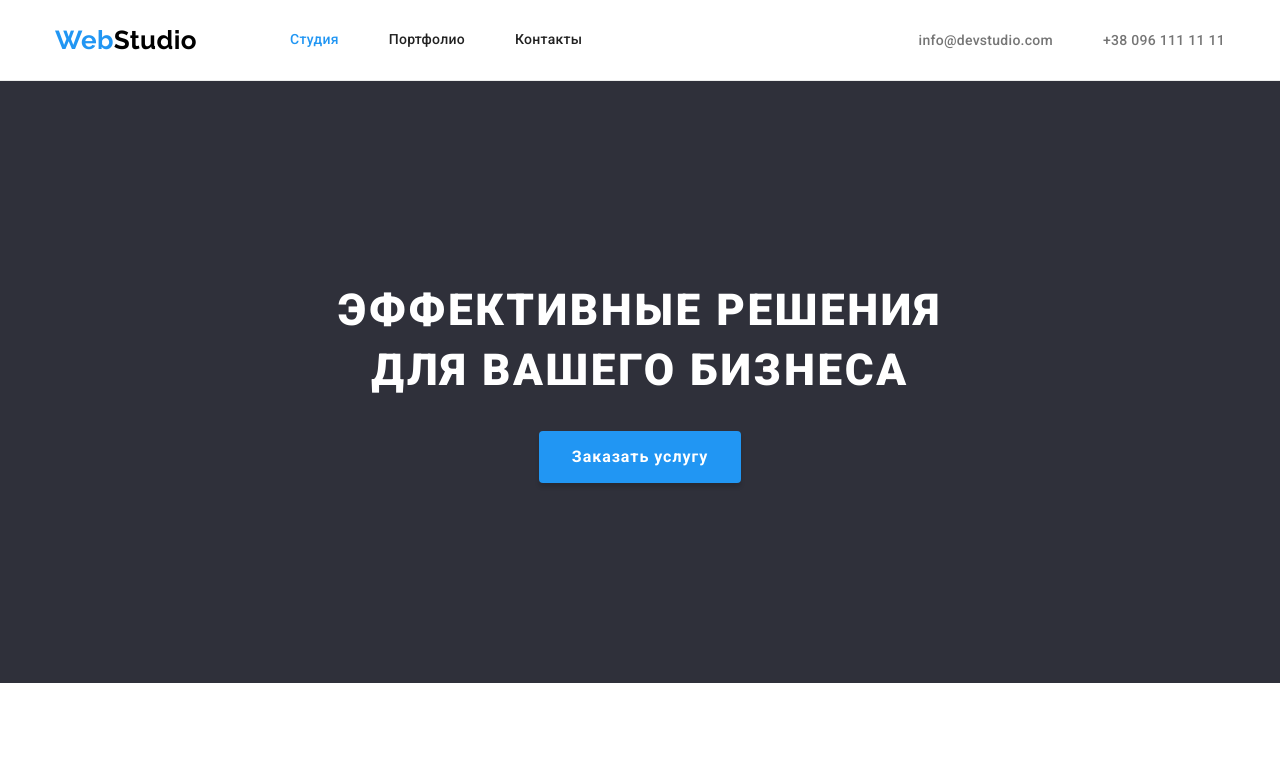
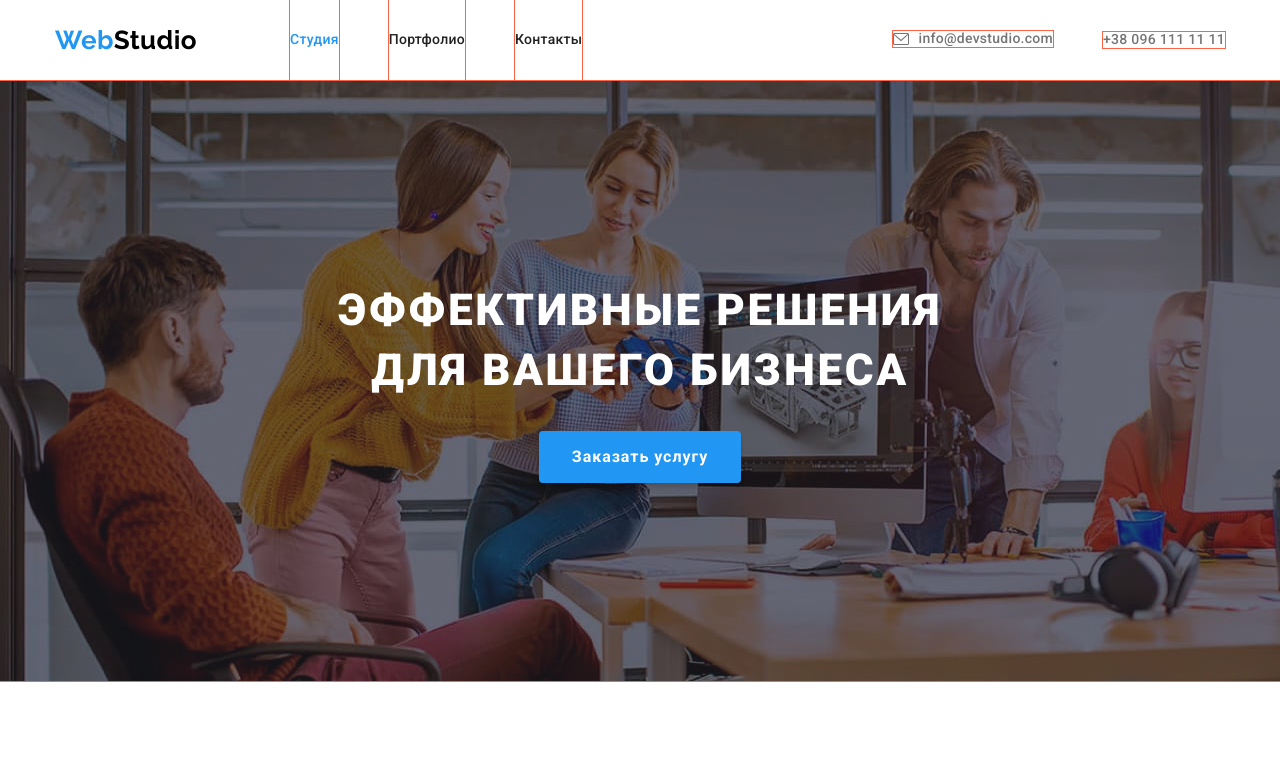
Before and after one commit to BogdanGoIT/goit-markup-hw-04, a plain HTML site: page index.html in a window 1280 px wide. Shown: the top 772 px of the page. Drawn offline with Linux system fonts and the light colour scheme.

Commit message:
делает иконку для почты

```diff
--- a/css/styles.css
+++ b/css/styles.css
@@ -59,6 +59,34 @@ body {
 
 /* header */
 
+.item .link{
+  display: inline-flex;
+outline: 1px solid tomato;
+align-items: center;
+}
+
+.link.befor::before{
+  content: "";
+  width: 16px;
+  height: 12px;
+  margin-right: 10px;
+
+  background-image: url(../images/envelope.svg);
+  background-size: contain;
+  background-repeat: no-repeat;
+}
+
+
+/* .link > .icon{
+  width: 20px;
+  height: 20px;
+  margin-right: 10px;
+  outline: 1px solid red;
+    background-color: red;
+    background-image: url(../images/boxes.jpg);
+    background-size: contain;
+} */
+
 .header {
   border-bottom: 1px solid #ececec;
 }
@@ -72,7 +100,7 @@ body {
 }
 
 .cont-header,
-.nav {
+.nav{
   display: flex;
   align-items: center;
 }
@@ -97,11 +125,6 @@ body {
 .section {
   padding-top: 94px;
   padding-bottom: 94px;
-}
-
-.section.hero {
-  padding-top: 200px;
-  padding-bottom: 200px;
 }
 
 .site-nav {
@@ -152,9 +175,24 @@ body {
 }
 
 /* HERO */
+
 .hero {
-  background-color: var(--secondary-color-fon);
   text-align: center;
+
+   background-color: var(--secondary-color-fon);
+  background-image: linear-gradient(
+    to right,
+    rgba(47, 48, 58, 0.4),
+    rgba(47, 48, 58, 0.4)
+  ), url(../images/hero.jpg);
+
+  max-width: 1600px;
+  height: 600px;
+  outline: 1px solid tomato;
+
+  margin: 0 auto;
+  padding-top: 200px;
+  padding-bottom: 200px;
 }
 
 .hero-title {
--- a/index.html
+++ b/index.html
@@ -9,7 +9,8 @@
 
     <link rel="preconnect" href="https://fonts.googleapis.com">
     <link rel="preconnect" href="https://fonts.gstatic.com" crossorigin>
-    <link href="https://fonts.googleapis.com/css2?family=Raleway:wght@700&family=Roboto:wght@400;500;700;900&display=swap"
+    <link
+        href="https://fonts.googleapis.com/css2?family=Raleway:wght@700&family=Roboto:wght@400;500;700;900&display=swap"
         rel="stylesheet">
 
     <link rel="stylesheet" href="css/modern-normalize.css">
@@ -18,6 +19,7 @@
 </head>
 
 <body>
+
     <!-- Шапка страницы -->
     <header class="header">
 
@@ -30,7 +32,9 @@
                 </a>
 
                 <ul class="site-nav list">
-                    <li class="item"><a href="" class="link current">Студия</a></li>
+                    <li class="item">
+                        <a href="" class="link current">Студия</a>
+                    </li>
                     <li class="item"><a href="./portfolio.html" class="link">Портфолио</a></li>
                     <li class="item"><a href="" class="link">Контакты</a></li>
                 </ul>
@@ -39,10 +43,15 @@
 
             <ul class="nav-contacts list">
                 <li class="item">
-                    <a href="mailto:info@devstudio.com" class="link">info@devstudio.com</a>
+                    <a href="mailto:info@devstudio.com" class="link befor">
+
+                        info@devstudio.com
+                    </a>
                 </li>
                 <li class="item">
-                    <a href="tel:+380961111111" class="link">+38 096 111 11 11</a>
+                    <a href="tel:+380961111111" class="link">
+                        +38 096 111 11 11
+                    </a>
                 </li>
 
             </ul>
@@ -92,7 +101,7 @@
             </div>
         </section>
 
-                    <!-- Чем мы занимаемся-->
+        <!-- Чем мы занимаемся-->
 
         <section class="section work">
             <div class="container">
@@ -102,14 +111,16 @@
                         <img src="./images/markup.jpg" alt="разметка" width="370" height="294" class="work-img">
                     </li>
                     <li class="work-item">
-                        <img src="./images/phones.jpg" alt="верстка под телефоны" width="370" height="294" class="work-img">
+                        <img src="./images/phones.jpg" alt="верстка под телефоны" width="370" height="294"
+                            class="work-img">
                     </li>
                     <li class="work-item">
-                        <img src="./images/tablet.jpg" alt="верстка под телефоны" width="370" height="294" class="work-img" >
+                        <img src="./images/tablet.jpg" alt="верстка под телефоны" width="370" height="294"
+                            class="work-img">
                     </li>
 
                 </ul>
-           </div>
+            </div>
         </section>
 
         <!-- Команда разработчиков -->
@@ -118,7 +129,7 @@
                 <h2 class="command-title">Наша команда</h2>
                 <ul class="command-item list">
                     <li class="comand-list">
-                        <img src="./images/igor.jpg" alt="Игорь Демьяненко" width="270" height="260"  class="cmd-img">
+                        <img src="./images/igor.jpg" alt="Игорь Демьяненко" width="270" height="260" class="cmd-img">
                         <div class="cmd-cont">
                             <h3 class="command-name title">Игорь Демьяненко</h3>
                             <p class="command-name skills">Product Designer</p>
```
Also changed, not shown: images/envelope.svg (added), images/hero.jpg (added), images/igor.jpg, images/smartphone.svg (added).
